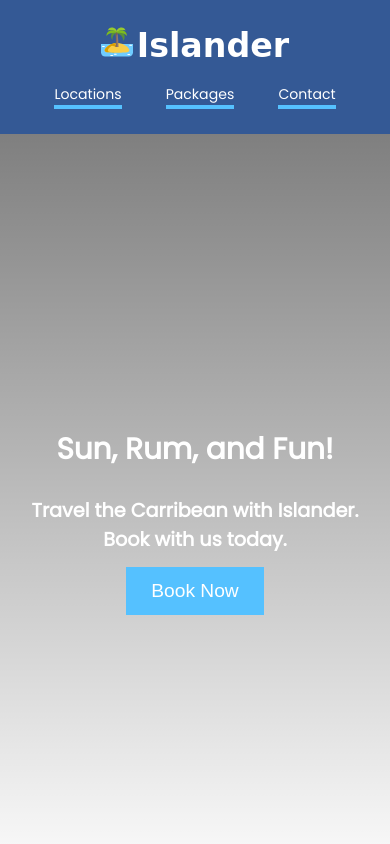
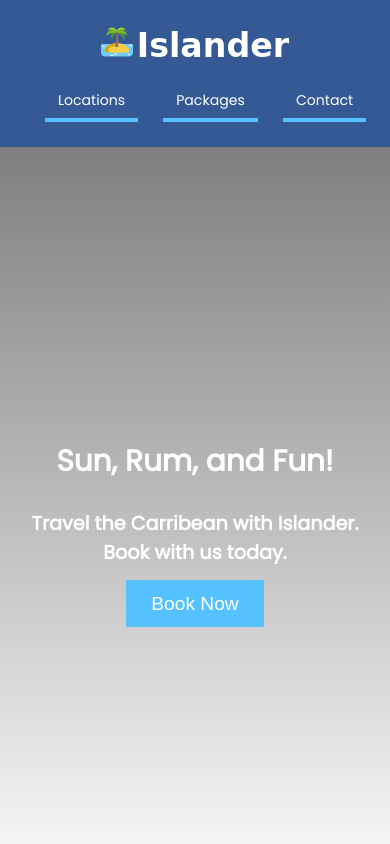
Before and after one commit to dawsonaraujo13/small-webapp-islander, a plain HTML site: page index.html in a window 390 px wide. Shown: the top 844 px of the page. Drawn offline with Linux system fonts and the light colour scheme; a web font is replaced by a local one.

Commit message:
fixed Nav

```diff
--- a/style.css
+++ b/style.css
@@ -130,12 +130,22 @@ nav {
 }
 
 @media screen and (max-width: 960px) {
+  .nav-container {
+    display: flex;
+    flex-direction: column;
+    justify-content: center;
+    align-items: center;
+  }
+
   html {
     font-size: 40%;
   }
 
   nav {
     text-align: center;
+  }
+  nav ul {
+    width: 100%;
   }
 
   .nav-logo {
@@ -146,6 +156,10 @@ nav {
   .hero button {
     padding: 2rem 4rem;
     font-size: 3rem;
+  }
+
+  li {
+    padding: 1rem 2rem;
   }
 }
 
```
